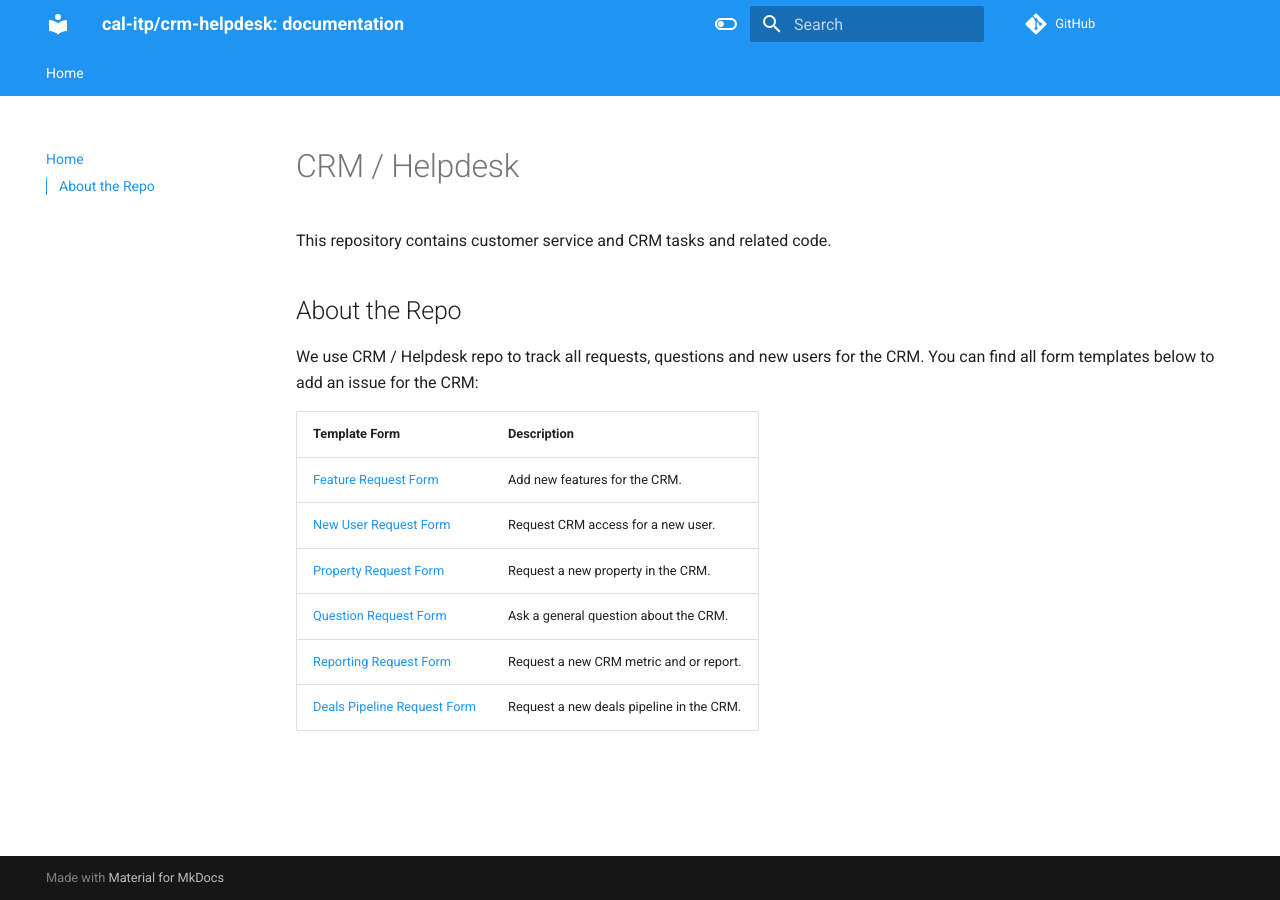
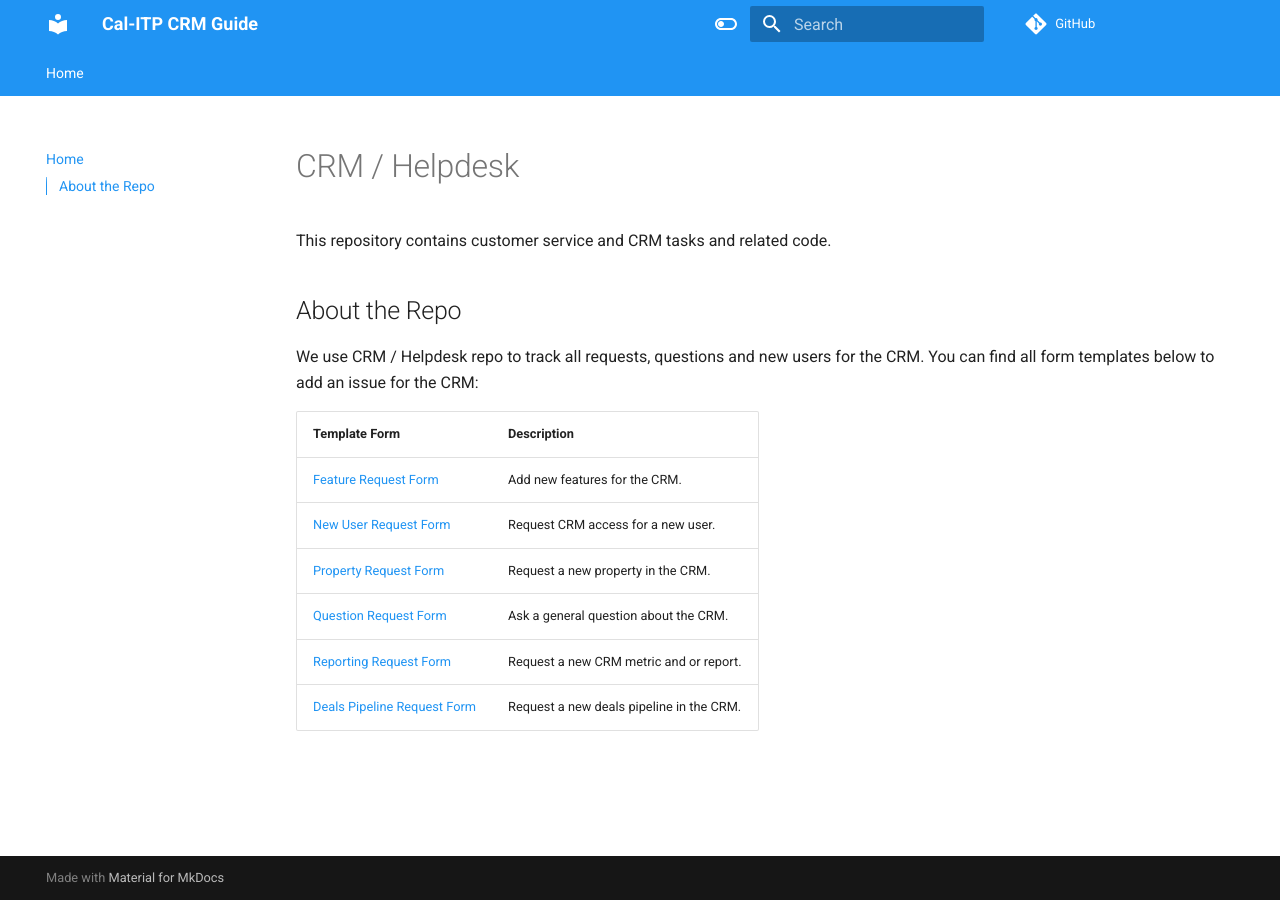
Before and after one commit to cal-itp/customer-success, an MkDocs documentation site: the page built from docs/README.md, in a window 1280 px wide. Built offline with MkDocs 1.6.1 and Material for MkDocs 9.7.7, drawn with Linux system fonts in a browser that asks for light colours; nearby versions of some CDN libraries; comment, search, counter and statistics services are not loaded.

Commit message:
docs: update site name

```diff
--- a/mkdocs.yml
+++ b/mkdocs.yml
@@ -1,4 +1,4 @@
-site_name: "cal-itp/crm-helpdesk: documentation"
+site_name: "Cal-ITP CRM Guide"
 repo_url: https://github.com/cal-itp/crm-helpdesk
 edit_uri: edit/main/docs
 site_url: https://docs.calitp.org/crm-helpdesk
```
